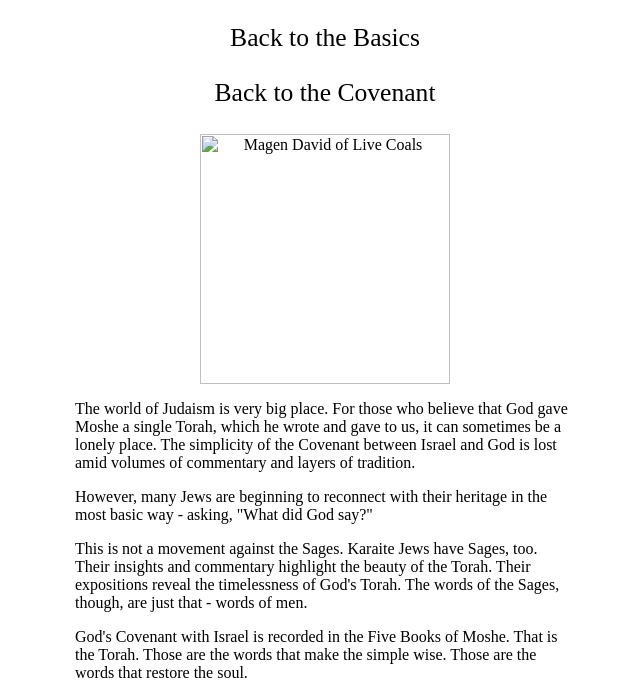
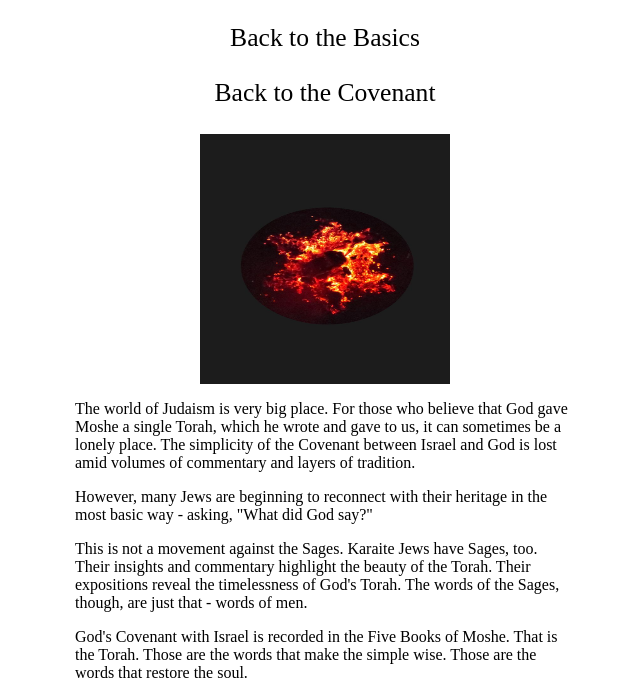
Before and after one commit to karaitejudaism/website, a plain HTML site: page index.html in a window 1280 px wide. Shown: the part 55-750 px from the top of the page, without its empty margins (315-955 px from the left). Drawn offline with Linux system fonts and the light colour scheme.

Commit message:
Update index.html
fixed image location

```diff
--- a/index.html
+++ b/index.html
@@ -31,7 +31,7 @@
         <h1 style="font-size:3vw;">Karaite Judaism</h1>
         <p style="font-size:2vw;">Back to the Basics</p>
 		<p style="font-size:2vw;">Back to the Covenant</p>
-<p><img class="img" src="magen-david-coals.png" alt="Magen David of Live Coals" width="250" height="250" /></p>
+<p><img class="img" src="magen-david-coals2.jpg" alt="Magen David of Live Coals" width="250" height="250" /></p>
       </div>
 
 	  <div>
```
